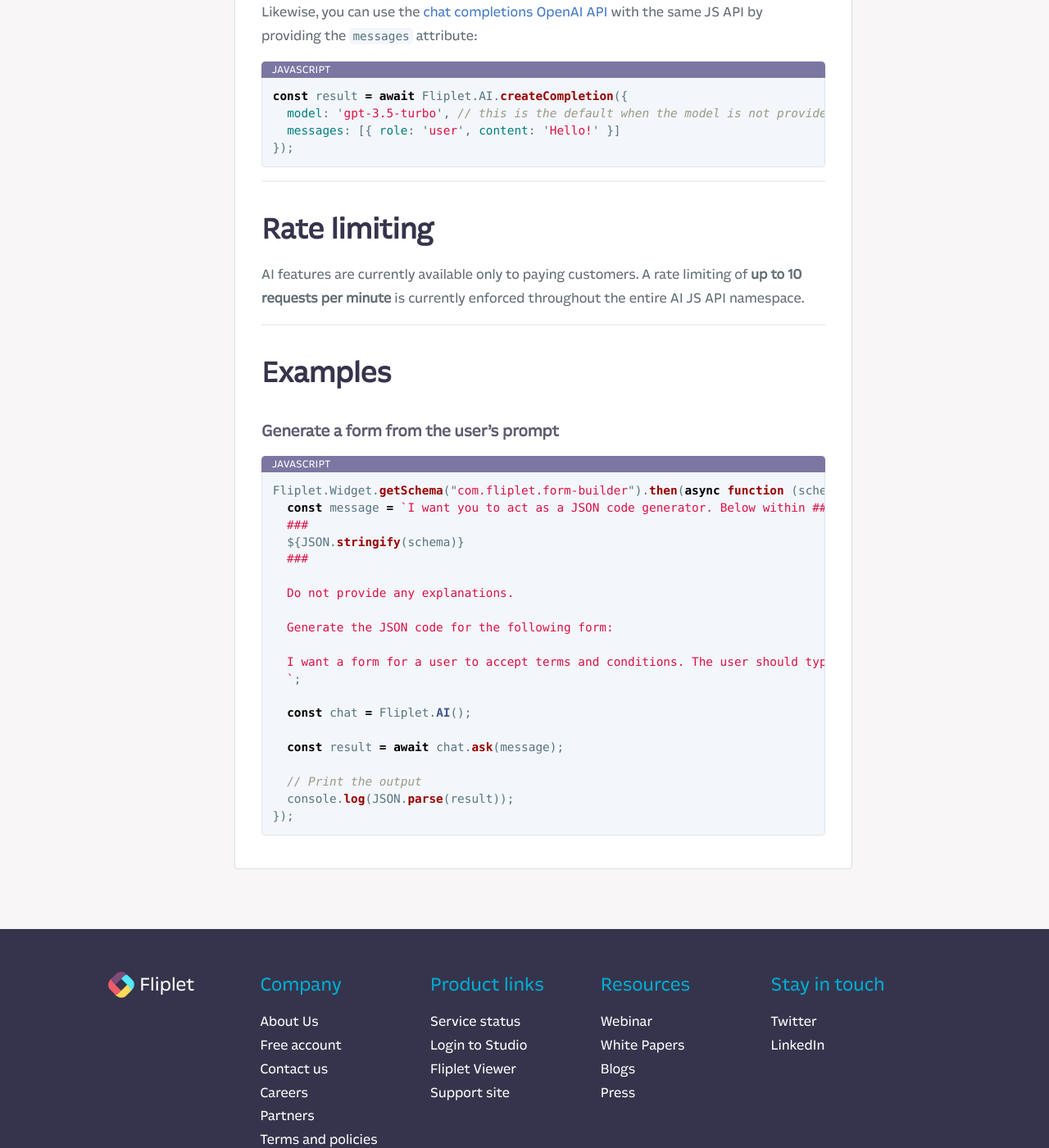
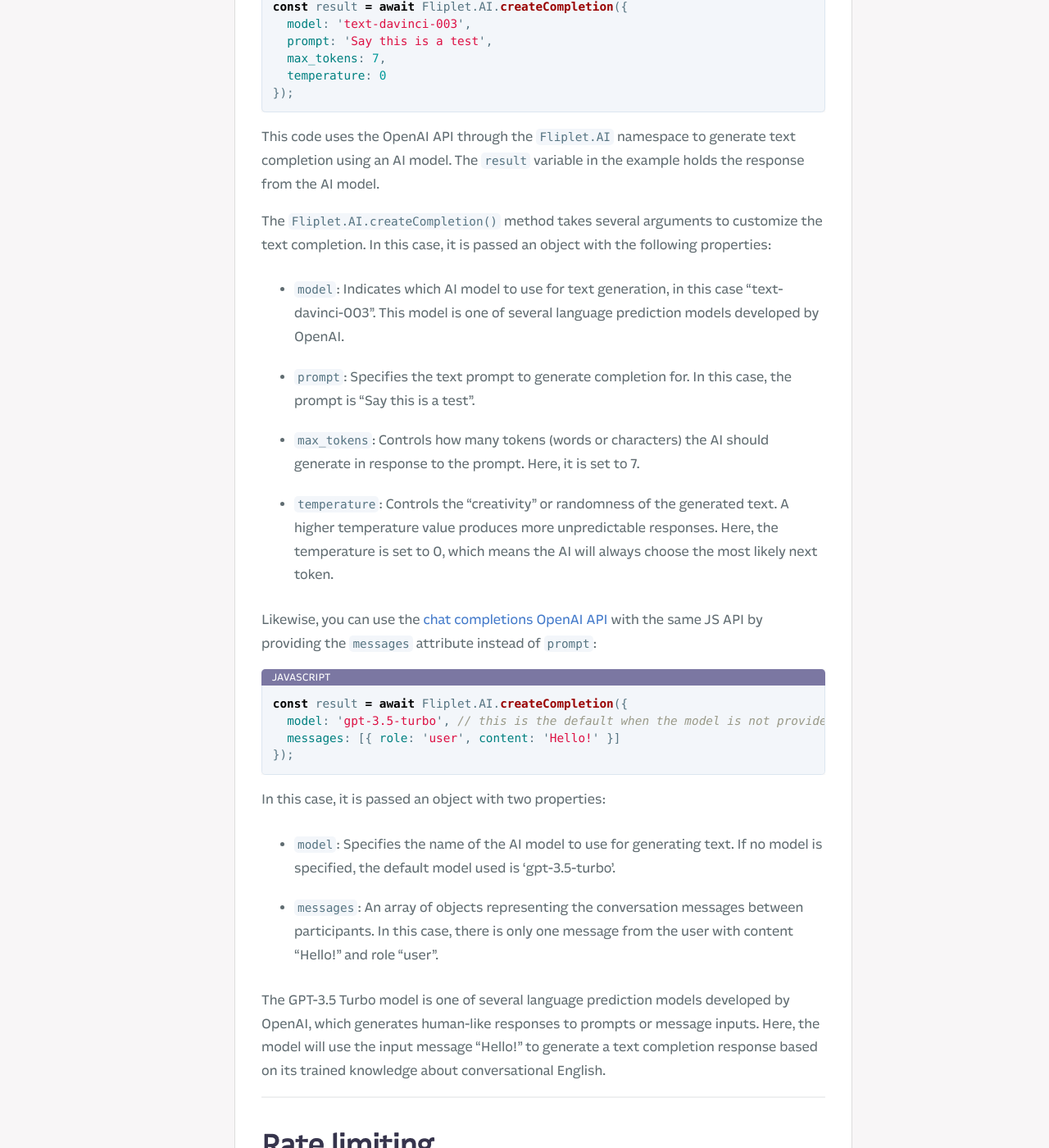
Before and after one commit to Fliplet/fliplet-cli, a Jekyll site: the page built from docs/API/core/ai.md, in a window 1280 px wide and 1400 px high, scrolled down 4555 px. Shown: the whole window at 82% size. Built offline with Jekyll 4.4.1, drawn with Linux system fonts in a browser that asks for light colours; nearby versions of some CDN libraries; our own code applies the rules of GitHub Pages for plain Markdown files; library files that are not in the unit come from our copies; comment, search, counter and statistics services are not loaded; a style sheet for code colours, icons or effects is not loaded; some of the changed text lies outside the part shown.

Commit message:
docs update

````diff
--- a/docs/API/core/ai.md
+++ b/docs/API/core/ai.md
@@ -20,7 +20,7 @@
 
 The `Fliplet.AI()` function is used to initialize an instance of the AI APIs. It optionally supports the [OpenAI completion attributes](https://platform.openai.com/docs/api-reference/chat/create) as first argument. These include:
 
-- `model`: ID of the model to use. See the [model endpoint compatibility](https://platform.openai.com/docs/models/model-endpoint-compatibility) table for details on which models work with.This defaults to `gpt-3.5-turbo`.
+- `model`: ID of the model to use. See the [model endpoint compatibility](https://platform.openai.com/docs/models/model-endpoint-compatibility) table for details on which models work with. This defaults to `gpt-3.5-turbo`.
 - `temperature`: (Number, defaults to `1`) What sampling temperature to use, between 0 and 2. Higher values like 0.8 will make the output more random, while lower values like 0.2 will make it more focused and deterministic.
 - `n`: (Number) How many chat completion choices to generate for each input message. Defaults to `1`.
 - `stop`: (String or Array) Up to 4 sequences where the API will stop generating further tokens, e.g. `["\n"]`
@@ -64,6 +64,7 @@
 
 ```js
 // Create a conversation instance
+// The temperature option controls how "creative" or unpredictable the chatbot's responses will be.
 const conversation = Fliplet.AI({ temperature: 1 });
 
 // Create a chat completion and wait for the result from the AI
@@ -77,10 +78,12 @@
 
 // You can also access a transcript of the whole conversation
 // via the "conversation.messages"
-messages.forEach(function (message) {
+conversation.messages.forEach(function (message) {
   // Each message has "role" and "content"
-})
+});
 ```
+
+The first message is sent to the "system" role, which likely means that the chatbot will respond with some kind of introduction or greeting. The second and third messages are not sent to any specific role, so they can be interpreted as follow-up questions or statements in an ongoing conversation.
 
 Typically, a conversation is formatted with a system message first, followed by alternating user and assistant messages.
 
@@ -135,7 +138,17 @@
 });
 ```
 
-Likewise, you can use the [chat completions OpenAI API](https://platform.openai.com/docs/api-reference/chat/create) with the same JS API by providing the `messages` attribute:
+This code uses the OpenAI API through the `Fliplet.AI` namespace to generate text completion using an AI model. The `result` variable in the example holds the response from the AI model.
+
+The `Fliplet.AI.createCompletion()` method takes several arguments to customize the text completion. In this case, it is passed an object with the following properties:
+
+- `model`: Indicates which AI model to use for text generation, in this case "text-davinci-003". This model is one of several language prediction models developed by OpenAI.
+- `prompt`: Specifies the text prompt to generate completion for. In this case, the prompt is "Say this is a test".
+- `max_tokens`: Controls how many tokens (words or characters) the AI should generate in response to the prompt. Here, it is set to 7.
+- `temperature`: Controls the "creativity" or randomness of the generated text. A higher temperature value produces more unpredictable responses. Here, the temperature is set to 0, which means the AI will always choose the most likely next token.
+
+
+Likewise, you can use the [chat completions OpenAI API](https://platform.openai.com/docs/api-reference/chat/create) with the same JS API by providing the `messages` attribute instead of `prompt`:
 
 ```js
 const result = await Fliplet.AI.createCompletion({
@@ -143,6 +156,13 @@
   messages: [{ role: 'user', content: 'Hello!' }]
 });
 ```
+
+In this case, it is passed an object with two properties:
+
+- `model`: Specifies the name of the AI model to use for generating text. If no model is specified, the default model used is 'gpt-3.5-turbo'.
+- `messages`: An array of objects representing the conversation messages between participants. In this case, there is only one message from the user with content "Hello!" and role "user".
+
+The GPT-3.5 Turbo model is one of several language prediction models developed by OpenAI, which generates human-like responses to prompts or message inputs. Here, the model will use the input message "Hello!" to generate a text completion response based on its trained knowledge about conversational English.
 
 ---
 
````
